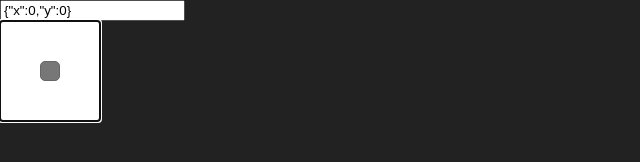
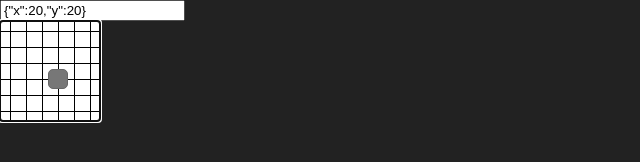
Before and after one commit to sean-codes/grid-input, a plain HTML site: page demo.html in a window 1280 px wide. Shown: the whole page, without its empty margins (0-640 px from the left). Drawn offline with Linux system fonts and the light colour scheme.

Commit message:
still observing

```diff
--- a/demo.html
+++ b/demo.html
@@ -26,9 +26,8 @@
          document.body.onload = function() {
             myInput = new InputGrid({
                input: document.querySelector('input'),
-               gridLines: true,
-               x: { label: 'x', min: -100, max: 100, step: 100, value: 0 },
-               y: { label: 'y', min: -100, max: 100, step: 50, value: 0 },
+               x: { label: 'x', min: -100, max: 100, step: 40, value: 20, grid:true },
+               y: { label: 'y', min: -100, max: 100, step: 40, value: 20, grid:true },
                change: function() {
                   console.log(this.value)
                }
```
